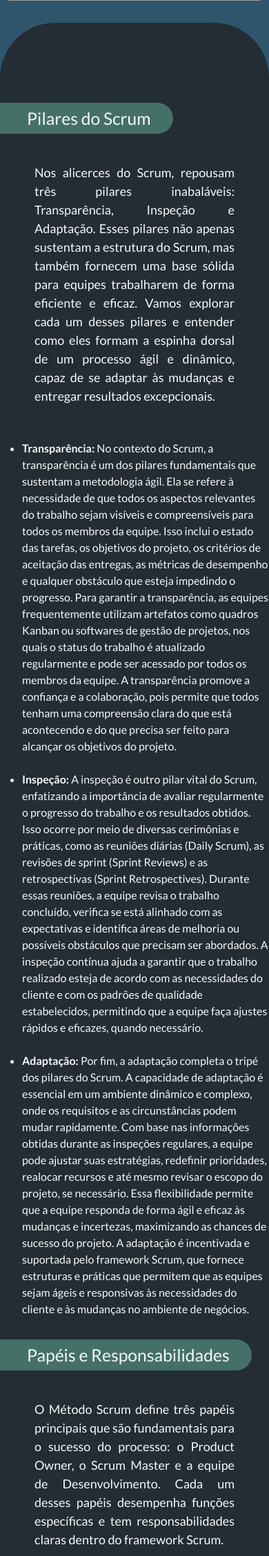
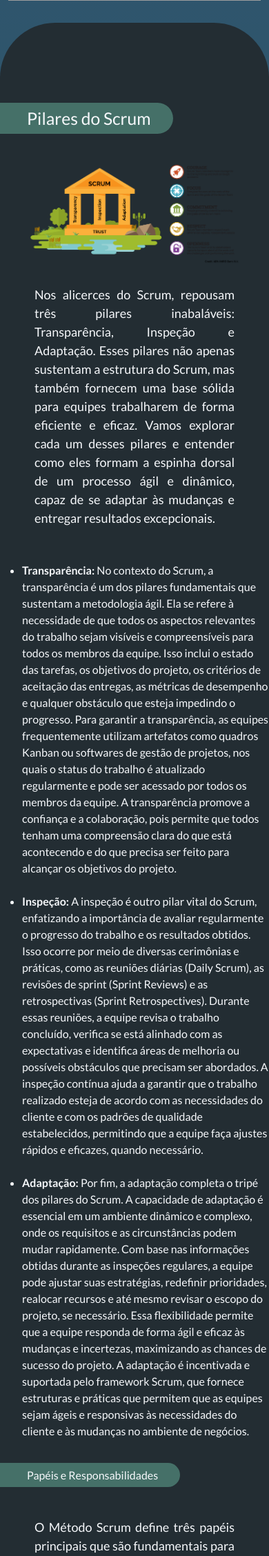
Before and after one commit to Fatec-Bug-Busters/scrum-academy, a Flask app: page /papeis-e-pilares in a window 390 px wide. Shown: the part 398-2654 px from the top of the page at 69% size. Run offline with Flask 3, Linux system fonts and the light colour scheme; grey boxes are pictures that could not be loaded.

Commit message:
add imagens de conteudos

```diff
--- a/src/static/css/style.css
+++ b/src/static/css/style.css
@@ -613,8 +613,8 @@ form .container {
 }
 
 #backlog-img {
-  max-width: 40%;
-  max-height: 300px;
+  width: 40%;
+  height: auto;
 }
 
 .resultados-stats {
@@ -630,3 +630,68 @@ form .container {
   background-color: #45706874;
   max-width: 90%;
 }
+
+#sprint-plan-met-img{
+  width: 60%;
+  height: 50%;
+  float: right;
+}
+
+.div-introducao {
+  display: flex;
+}
+
+#introducao-img {
+  width: 40%;
+  height: 40%;
+  float: right;
+  margin-right: 50px;
+  margin-top: auto;
+  margin-bottom: auto;
+}
+
+#pilares-img {
+  width: 60%;
+  height: 45%;
+  float: right;
+  margin-bottom: -20px;
+}
+
+.div-papeis {
+  display: flex;
+}
+
+#papeis-img {
+  width: 50%;
+  float: right;
+}
+
+@media only screen and (max-width: 425px) {
+  .div-backlog, .div-sprint-plan-met, .div-pilares, .div-papeis, .div-introducao {
+    display: flex;
+    flex-direction: column;
+  }
+  #backlog-img, #sprint-plan-met-img, #papeis-img {
+    width: 90%;
+    margin-right: auto;
+    margin-left: auto;
+  }
+  #pilares-img {
+    width: 80%;
+    margin-top: 50px;
+    margin-right: auto;
+    margin-left: auto;
+  }
+  #introducao-img {
+    width: 90%;
+    margin-left: auto;
+    margin-right: auto;
+    margin-bottom: 40px;
+  }
+  .img-card-sobre-nos-atf {
+    width: 100%;
+  }
+  #titulo-2 {
+    font-size: 16px;
+  }
+}
--- a/src/templates/conteudos/artefatos-e-eventos-1.html
+++ b/src/templates/conteudos/artefatos-e-eventos-1.html
@@ -91,8 +91,7 @@
 {% block em_resumo %}
 
 <div class="col">
-  <img src="{{url_for('static', filename='images/kanban_cards.jpg')}}" alt="img 1"
-    class="rounded img-card-sobre-nos-atf">
+  <img src="{{url_for('static', filename='images/kanban_cards.jpg')}}" alt="img 1" class="rounded img-card-sobre-nos-atf">
   <p>
   <ul>
     <li>O Product Backlog é uma lista dinâmica de requisitos e funcionalidades, essencial para guiar o desenvolvimento
--- a/src/templates/conteudos/artefatos-e-eventos-2.html
+++ b/src/templates/conteudos/artefatos-e-eventos-2.html
@@ -21,6 +21,8 @@ Artefatos e Eventos - Parte 2
 <!-- Conteúdo / texto -->
 {% block text %}
 <h2>Sprint Planning Meeting </h2>
+<div class="div-sprint-plan-met">
+  <img src="{{url_for('static', filename='images/sprint-plan-met.png')}}" alt="sprint-img" id="sprint-plan-met-img">
   <p class="txt-conteudo">
     No Scrum, a Sprint Planning Meeting é uma etapa crucial que inaugura cada sprint, onde a equipe, junto ao Product
     Owner e Scrum Master, colabora na definição dos objetivos e na seleção das histórias de usuário a serem trabalhadas.
@@ -31,6 +33,7 @@ Artefatos e Eventos - Parte 2
     de sua conclusão. Em síntese, a Sprint Planning Meeting é o ponto de partida para a definição do trabalho a ser
     realizado, culminando na produção de valor consistente a cada sprint, fundamentando o sucesso do Scrum e a eficiência
     da equipe.</p>
+</div>
 <div class="col">
   <ul>
     <li>No Scrum, a Sprint Planning Meeting é uma cerimônia essencial que marca o início de cada sprint, durante esta
--- a/src/templates/conteudos/introducao.html
+++ b/src/templates/conteudos/introducao.html
@@ -21,13 +21,15 @@ Introdução ao Scrum
 <!-- Conteúdo / texto -->
 {% block text %}
 <h2>Introdução</h2>
+<div class="div-introducao">
   <p class="txt-conteudo">
     O Método Scrum é uma metodologia de gerenciamento de projetos amplamente difundida no cenário do desenvolvimento ágil
     de software. Com sua ênfase na colaboração, auto-organização e entrega contínua de valor ao cliente, o Scrum tornou-se
     uma abordagem altamente valorizada em diversos setores, indo além da indústria de software e alcançando campos tão
     diversos quanto marketing e pesquisa científica. Sua flexibilidade e adaptabilidade o tornam uma escolha popular para
     equipes que buscam maximizar a eficiência e a eficácia em seus processos de trabalho.</p>
-
+  <img src="{{url_for('static', filename='images/introducao.png')}}" alt="introducao-img" id="introducao-img">
+</div>
 <h2>História do Scrum</h2>
 <p class="txt-conteudo">
   O Scrum foi formalizado pela primeira vez por Jeff Sutherland e Ken Schwaber no início dos anos 1990. Ambos foram
--- a/src/templates/conteudos/papeis-e-pilares.html
+++ b/src/templates/conteudos/papeis-e-pilares.html
@@ -21,11 +21,13 @@ Pilares e Papéis do Scrum
 <!-- Conteúdo / texto -->
 {% block text %}
 <h2>Pilares do Scrum</h2>
+<div class="div-pilares">
+  <img src="{{url_for('static', filename='images/pilares.png')}}" alt="pilares-img" id="pilares-img">
   <p class="txt-conteudo">Nos alicerces do Scrum, repousam três pilares inabaláveis: Transparência, Inspeção e Adaptação.
     Esses pilares não apenas sustentam a estrutura do Scrum, mas também fornecem uma base sólida para equipes trabalharem
     de forma eficiente e eficaz. Vamos explorar cada um desses pilares e entender como eles formam a espinha dorsal de um
     processo ágil e dinâmico, capaz de se adaptar às mudanças e entregar resultados excepcionais.</p>
-<p>
+</div>
 <ul>
   <li> <strong>Transparência:</strong> No contexto do Scrum, a transparência é um dos pilares fundamentais que sustentam
     a metodologia ágil. Ela se refere à necessidade de que todos os aspectos relevantes do trabalho sejam visíveis e
@@ -59,10 +61,12 @@ Pilares e Papéis do Scrum
 <br>
 
 <h2 id="titulo-2">Papéis e Responsabilidades</h2>
+<div class="div-papeis">
   <p class="txt-conteudo">O Método Scrum define três papéis principais que são fundamentais para o sucesso do processo: o
     Product Owner, o Scrum Master e a equipe de Desenvolvimento. Cada um desses papéis desempenha funções específicas e
-  tem responsabilidades claras dentro do framework Scrum.
-</p>
+    tem responsabilidades claras dentro do framework Scrum.</p>
+  <img src="{{url_for('static', filename='images/papeis.png')}}" alt="papeis-img" id="papeis-img">
+</div>
 <br>
 <ol>
   <li><strong>Product Owner</strong>
```
Also changed, not shown: src/static/images/introducao.png (added), src/static/images/papeis.png (added), src/static/images/pilares.png (added), src/static/images/sprint-plan-met.png (added). Lines whose indentation alone changed are shown as unchanged.
